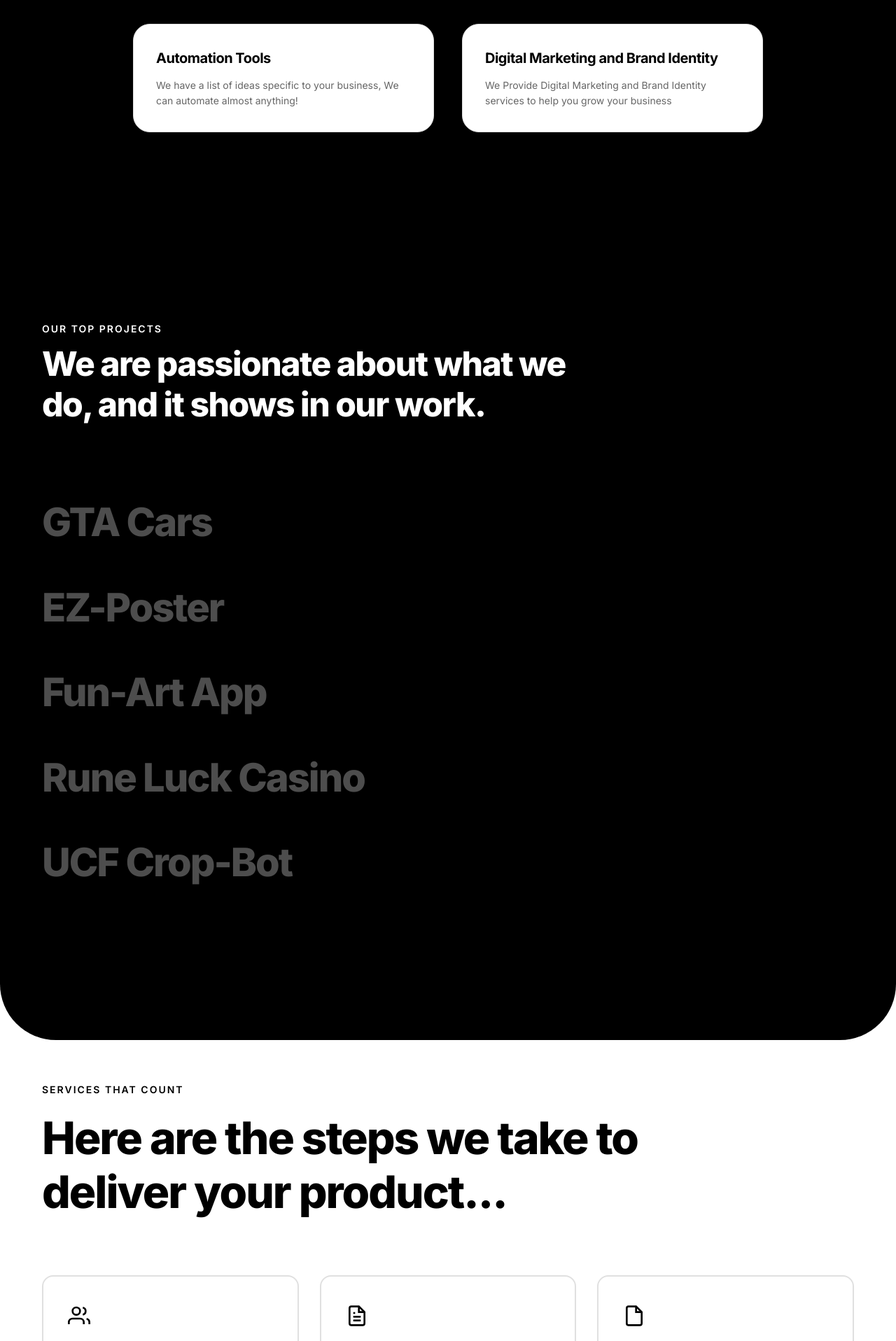
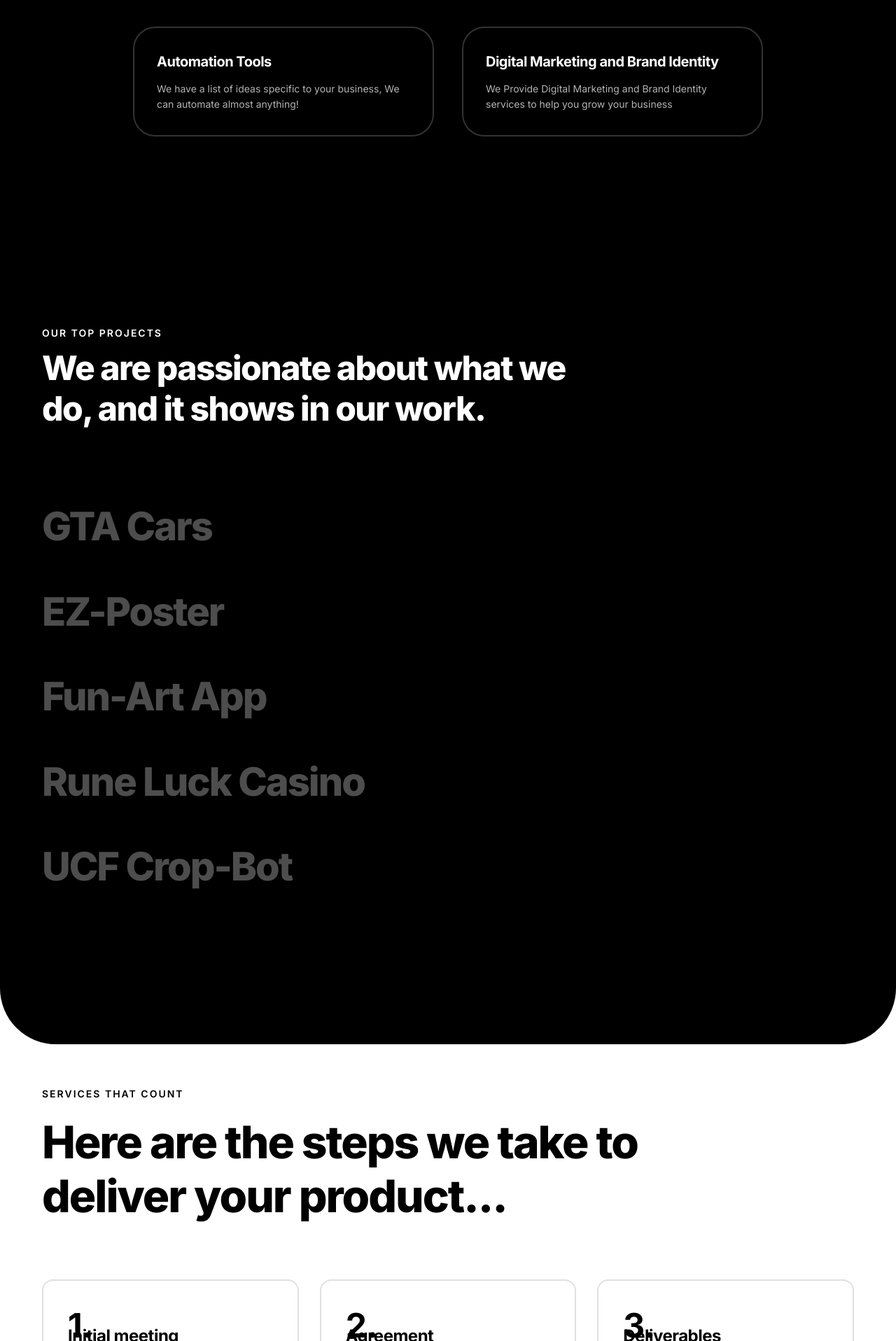
Before and after one commit to adxtya-codes/Codara, a Next.js app in the folder Desktop/codara/: page / in a window 1280 px wide. Shown: the part 1964-3880 px from the top of the page at 70% size. Built offline with nearby package versions, Linux system fonts and the light colour scheme.

Commit message:
Fix: number by default, icon on hover + restore original services pills black design

```diff
--- a/Desktop/codara/app/globals.css
+++ b/Desktop/codara/app/globals.css
@@ -4335,3 +4335,84 @@ body {
     max-height: 500px !important;
     padding: 0 24px 24px 24px !important;
 }
+
+/* Fix Process Steps - Show NUMBER by default, ICON on hover */
+.step-header {
+    display: flex;
+    justify-content: space-between;
+    align-items: flex-start;
+    margin-bottom: 20px;
+    position: relative;
+}
+
+.step-number {
+    display: block !important;
+    font-size: 48px !important;
+    font-weight: 700 !important;
+    color: #000000 !important;
+    line-height: 1 !important;
+    position: absolute;
+    top: 0;
+    left: 0;
+    transition: opacity 0.3s ease;
+}
+
+.step-icon {
+    width: 32px !important;
+    height: 32px !important;
+    color: #000000 !important;
+    display: none !important;
+    position: absolute;
+    top: 0;
+    left: 0;
+    transition: opacity 0.3s ease;
+}
+
+/* On hover: hide number, show icon */
+.step-card:hover .step-number {
+    opacity: 0;
+}
+
+.step-card:hover .step-icon {
+    display: block !important;
+    opacity: 1;
+}
+
+/* Fix Services Pills - Original Black Background Design */
+.services-section {
+    background: #000000 !important;
+}
+
+.services-section .service-card {
+    background: transparent !important;
+    border: 2px solid rgba(255,255,255,0.2) !important;
+    border-radius: 32px !important;
+    padding: 32px !important;
+    transition: all 0.3s ease !important;
+    display: block !important;
+    visibility: visible !important;
+    opacity: 1 !important;
+}
+
+.services-section .service-card:hover {
+    background: rgba(255,255,255,0.05) !important;
+    border-color: rgba(255,255,255,0.4) !important;
+    transform: translateY(-8px) !important;
+}
+
+.services-section .service-title {
+    font-size: 20px !important;
+    font-weight: 700 !important;
+    margin-bottom: 12px !important;
+    color: white !important;
+    display: block !important;
+    visibility: visible !important;
+}
+
+.services-section .service-description {
+    font-size: 14px !important;
+    line-height: 1.6 !important;
+    color: rgba(255,255,255,0.7) !important;
+    display: block !important;
+    visibility: visible !important;
+}
```
